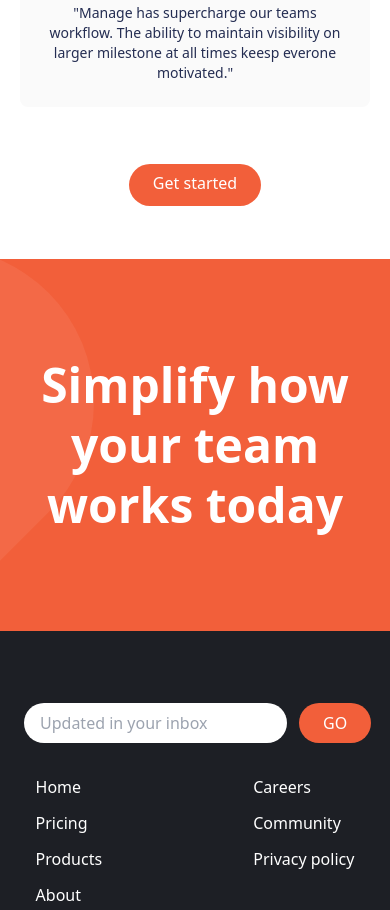
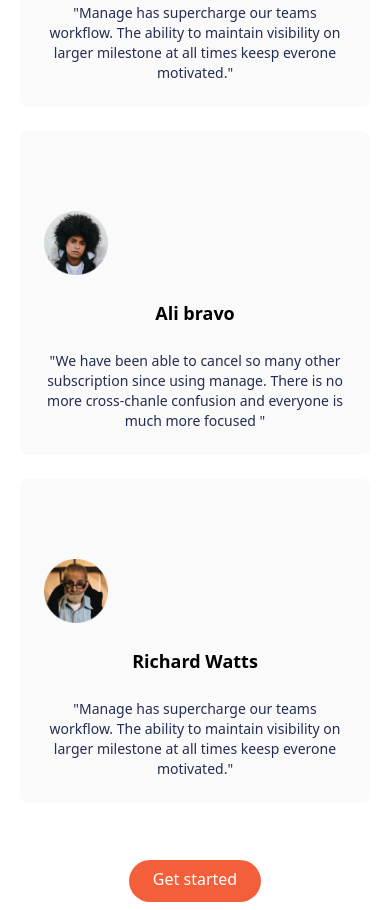
Before and after one commit to oveey/Manage, a website: page index.html in a window 390 px wide. Shown: the part 2279-3189 px from the top of the page. Drawn offline with nearby package versions, Linux system fonts and the light colour scheme; files that its build step writes are made by us from their sources; files whose address does not match are found by name.

Commit message:
adjusted the testimonials

```diff
--- a/index.html
+++ b/index.html
@@ -40,7 +40,7 @@
 
 
             <!---HAMBURGER MENU----->
-            <div class="flex justify-end absolute top-4 right-0 p-4 md:hidden">
+            <div class="flex justify-end absolute top-5 right-0 p-4 md:hidden">
                 <button id="menu-btn" class="p-block hamburger md:hidden focus:outline-none">
                     <span class="hamburger-top"></span>
                     <span class="hamburger-middle"></span>
@@ -226,7 +226,7 @@
                 What's The Difference About Manage
             </h2>
             <!---testimonial container-->
-            <div class="flex flex-col mt-24 md:flex-row md:space-x-6">
+            <div class="flex flex-col mt-24 md:flex-row md:space-x-6 space-y-6 md:space-y-0">
                 <!--Testimonial 1-->
                 <div class="flex flex-col items-center p-6 space-y-6 rounded-lg bg-veryLightGray md:flex md:w-1/3 ">
                     <img src="img/avatar-anisha.png" class="w-16 mt-14" alt="">
@@ -240,7 +240,7 @@
 
 
                 <!---testimonial container 2-->
-                <div class="hidden flex-col items-center p-6 space-y-6 rounded-lg bg-veryLightGray md:flex md:w-1/3">
+                <div class="flex-col items-center p-6 space-y-6 rounded-lg bg-veryLightGray md:flex md:w-1/3">
                     <img src="img/avatar-shanai.png" class="w-16 mt-14" alt="">
                     <h5 class="text-lg font-bold ">Ali bravo</h5>
                     <p class="text-sm text-darkGrayishBlue">
@@ -253,7 +253,7 @@
 
 
                 <!---testimonial container 3-->
-                <div class="hidden flex-col items-center p-6 space-y-6 rounded-lg bg-veryLightGray md:flex md:w-1/3">
+                <div class="flex-col items-center p-6 space-y-6 rounded-lg bg-veryLightGray md:flex md:w-1/3">
                     <img src="img/avatar-richard.png" class="w-16 mt-14" alt="">
                     <h5 class="text-lg font-bold ">Richard Watts</h5>
                     <p class="text-sm text-darkGrayishBlue">
```
Also changed, not shown: input.css (line endings or trailing spaces), js/script.js (line endings or trailing spaces).
